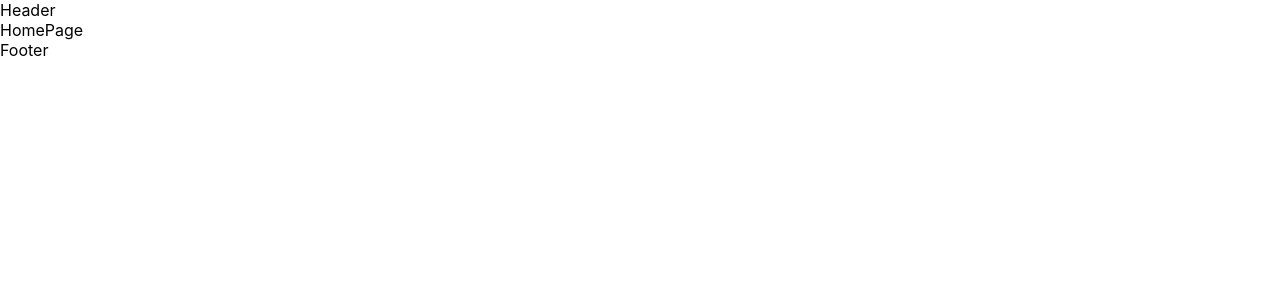
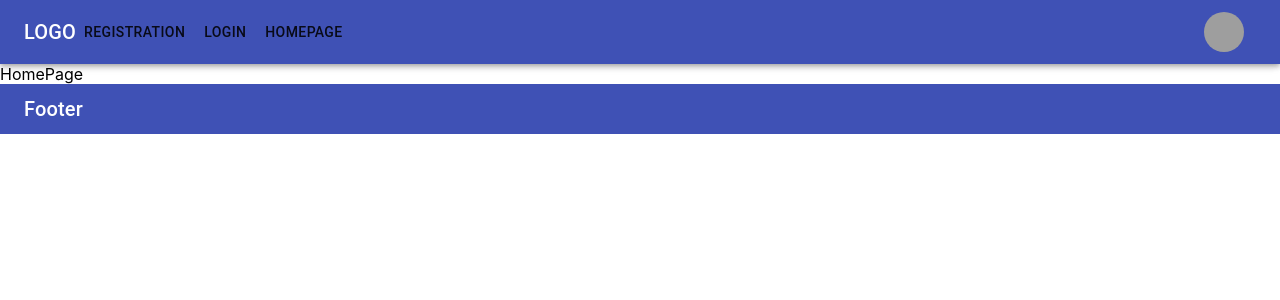
Before and after one commit to ChovatiyaViral/app-frontend, a React (Create React App) app: page /home in a window 1280 px wide. Shown: the top 300 px of the page. Built offline with nearby package versions, Linux system fonts and the light colour scheme; grey boxes are pictures that could not be loaded.

Commit message:
- create headet and footer

```diff
--- a/package.json
+++ b/package.json
@@ -4,6 +4,7 @@
   "private": true,
   "dependencies": {
     "@material-ui/core": "^4.12.3",
+    "@material-ui/icons": "^4.11.2",
     "@testing-library/jest-dom": "^5.16.2",
     "@testing-library/react": "^12.1.3",
     "@testing-library/user-event": "^13.5.0",
--- a/src/Layout/Footer/index.js
+++ b/src/Layout/Footer/index.js
@@ -1,7 +1,19 @@
+import { Container, Typography } from '@material-ui/core'
 import React from 'react'
 
 export default function Footer() {
     return (
-        <div>Footer</div>
+        <div style={{ height: '50px', display: 'flex', justifyContent: 'center', background: '#3f51b5', alignItems: 'center' }}>
+            <Container maxWidth="xl">
+                <Typography
+                    variant="h6"
+                    noWrap
+                    component="div"
+                    style={{ color: 'white' }}
+                >
+                    Footer
+                </Typography>
+            </Container>
+        </div>
     )
 }
--- a/src/Layout/Header/index.js
+++ b/src/Layout/Header/index.js
@@ -1,7 +1,132 @@
 import React from 'react'
+import { AppBar, Avatar, Box, Button, Container, IconButton, Menu, MenuItem, Toolbar, Tooltip, Typography } from '@material-ui/core';
+import MenuIcon from '@material-ui/icons/Menu';
+import { useNavigate } from 'react-router-dom';
+
+const pages = ['Registration', 'Login', 'homePage'];
+const settings = ['Profile', 'Account', 'Dashboard', 'Logout'];
+const navigetMenu = {
+    'Registration': '/registration',
+    'Login': '/login',
+    'homePage': '/home',
+}
 
 export default function Header() {
+    let navigate = useNavigate();
+    const [anchorElNav, setAnchorElNav] = React.useState(null);
+    const [anchorElUser, setAnchorElUser] = React.useState(null);
+
+    const handleOpenNavMenu = (event) => {
+        setAnchorElNav(event.currentTarget);
+    };
+    const handleOpenUserMenu = (event) => {
+        setAnchorElUser(event.currentTarget);
+    };
+
+    const handleCloseNavMenu = () => {
+        setAnchorElNav(null);
+    };
+
+    const handleRedirectToPage = (page) => {
+        navigate(`${navigetMenu[page]}`)
+        setAnchorElNav(null);
+    };
+
+    const handleCloseUserMenu = () => {
+        setAnchorElUser(null);
+    };
     return (
-        <div>Header</div>
+        <AppBar>
+            <Container maxWidth="xl">
+                <Toolbar disableGutters>
+
+                    <Box sx={{ flexGrow: 1, display: { xs: 'flex', md: 'none' } }}>
+                        <IconButton
+                            size="large"
+                            aria-label="account of current user"
+                            aria-controls="menu-appbar"
+                            aria-haspopup="true"
+                            onClick={handleOpenNavMenu}
+                            color="inherit"
+                        >
+                            <MenuIcon />
+                        </IconButton>
+                        <Menu
+                            id="menu-appbar"
+                            anchorEl={anchorElNav}
+                            anchorOrigin={{
+                                vertical: 'bottom',
+                                horizontal: 'left',
+                            }}
+                            keepMounted
+                            transformOrigin={{
+                                vertical: 'top',
+                                horizontal: 'left',
+                            }}
+                            open={Boolean(anchorElNav)}
+                            onClose={handleCloseNavMenu}
+                            sx={{
+                                display: { xs: 'block', md: 'none' },
+                            }}
+                        >
+                            {pages.map((page) => (
+                                <MenuItem key={page} onClick={() => handleRedirectToPage(page)}>
+                                    <Typography textAlign="center">{page}</Typography>
+                                </MenuItem>
+                            ))}
+                        </Menu>
+                    </Box>
+                    <Typography
+                        variant="h6"
+                        noWrap
+                        component="div"
+                        sx={{ flexGrow: 1, display: { xs: 'flex', md: 'none' } }}
+                    >
+                        LOGO
+                    </Typography>
+                    <Box sx={{ flexGrow: 1, display: { xs: 'none', md: 'flex' } }}>
+                        {pages.map((page) => (
+                            <Button
+                                key={page}
+                                onClick={() => handleRedirectToPage(page)}
+                                sx={{ my: 2, color: 'white', display: 'block' }}
+                            >
+                                {page}
+                            </Button>
+                        ))}
+                    </Box>
+
+                    <Box sx={{ flexGrow: 0 }}>
+                        <Tooltip title="Open settings">
+                            <IconButton onClick={handleOpenUserMenu} sx={{ p: 0 }}>
+                                <Avatar alt="Remy " src="/static/images/avatar/2.jpg" >V</Avatar>
+                            </IconButton>
+                        </Tooltip>
+                        <Menu
+                            sx={{ mt: '45px' }}
+                            id="menu-appbar"
+                            anchorEl={anchorElUser}
+                            anchorOrigin={{
+                                vertical: 'top',
+                                horizontal: 'right',
+                            }}
+                            keepMounted
+                            transformOrigin={{
+                                vertical: 'top',
+                                horizontal: 'right',
+                            }}
+                            open={Boolean(anchorElUser)}
+                            onClose={handleCloseUserMenu}
+                        >
+                            {settings.map((setting) => (
+                                <MenuItem key={setting} onClick={handleCloseUserMenu}>
+                                    <Typography textAlign="center">{setting}</Typography>
+                                </MenuItem>
+                            ))}
+                        </Menu>
+                    </Box>
+                </Toolbar>
+            </Container>
+        </AppBar>
     )
 }
--- a/src/Layout/index.js
+++ b/src/Layout/index.js
@@ -1,14 +1,24 @@
 import React from 'react';
 import Header from './Header';
 import Footer from './Footer';
+import { makeStyles } from '@material-ui/core';
+
+const useStyles = makeStyles({
+    layoutDiv: {
+        paddingTop:'64px'
+    }
+})
 
 export default function Layout({ children }) {
+    const classes = useStyles();
     return (
         <>
             <Header />
-            {
-                children
-            }
+            <div className={classes.layoutDiv}>
+                {
+                    children
+                }
+            </div>
             <Footer />
         </>
 
--- a/src/Routers/PublicRoute/index.js
+++ b/src/Routers/PublicRoute/index.js
@@ -1,5 +1,5 @@
 import React from 'react'
-import { Navigate, Route } from 'react-router-dom';
+import { Navigate } from 'react-router-dom';
 
 export default function PublicRoutes(props) {
   let auth = true;
--- a/src/Routers/index.js
+++ b/src/Routers/index.js
@@ -13,6 +13,7 @@ export default function Routers() {
         <Routes>
             <Route path="/" element={<Registration />} exact />
             <Route path="/login" element={<Login />} exact />
+            <Route path="/registration" element={<Registration />} exact />
             <Route path="/home" element={<PrivateRoutes><HomePage /></PrivateRoutes>} exact />
         </Routes>
     )
```
Also changed, not shown: 1 other file (tests, documents, lock files or other folders).
